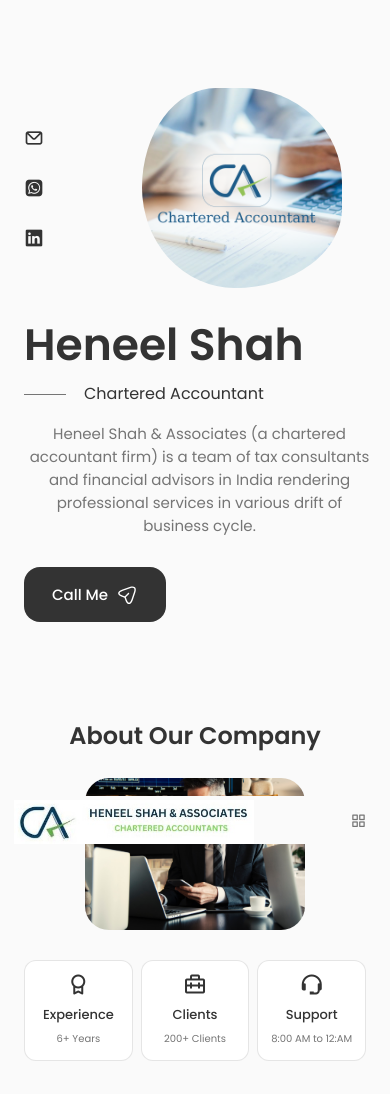
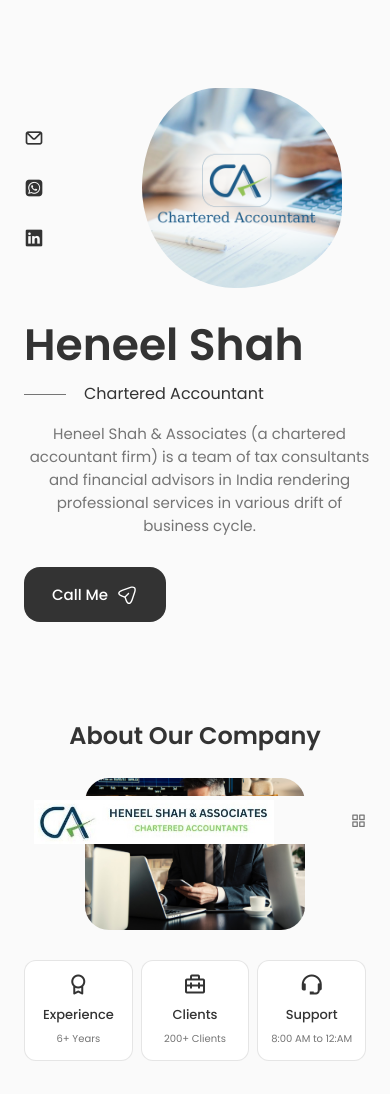
Before and after one commit to clueless-bot/CA-HSA, a React (Create React App) app in the folder ca_hsa/: page / in a window 390 px wide. Shown: the top 1094 px of the page. Built offline with nearby package versions, Linux system fonts and the light colour scheme.

Commit message:
made changes in header.css

```diff
--- a/ca_hsa/src/components/header/header.css
+++ b/ca_hsa/src/components/header/header.css
@@ -6,8 +6,6 @@
     z-index: var(--z-fixed);
     background-color: var(--body-color);
     white-space: nowrap;
-
-
 }
 
 .nav{
@@ -26,7 +24,7 @@
 
 .nav__logo{
     margin-top: 10px;
-    margin-left: -10px;
+    margin-left: 7vw;
     width: 240px;
     height: auto;
 }
@@ -131,3 +129,9 @@
         column-gap: 0;
     }
   }
+
+  @media screen and (max-width: 992px) {
+    .nav__logo{
+        margin-left: 10px;
+    }
+  }
```
